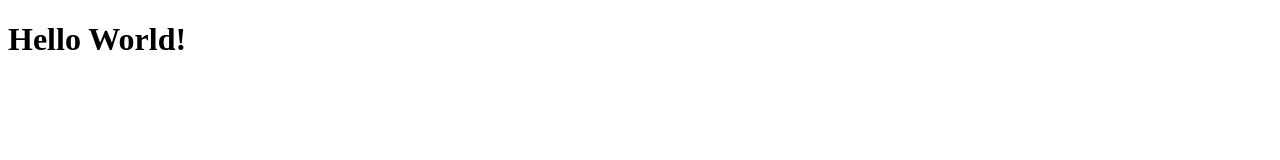
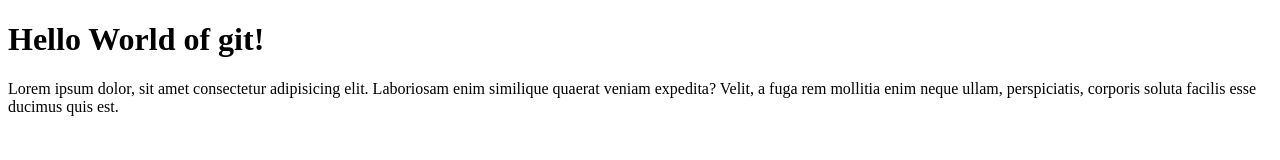
Before and after one commit to dygaomarques/alura-git, a plain HTML site: page index.html in a window 1280 px wide. Drawn offline with Linux system fonts and the light colour scheme.

Commit message:
Usando modo interativo do git

```diff
--- a/index.html
+++ b/index.html
@@ -7,6 +7,10 @@
   <title>Document</title>
 </head>
 <body>
-  <h1>Hello World!</h1>
+
+  <h1>Hello World of git!</h1>
+  <p>
+    Lorem ipsum dolor, sit amet consectetur adipisicing elit. Laboriosam enim similique quaerat veniam expedita? Velit, a fuga rem mollitia enim neque ullam, perspiciatis, corporis soluta facilis esse ducimus quis est.
+  </p>
 </body>
 </html>
```
